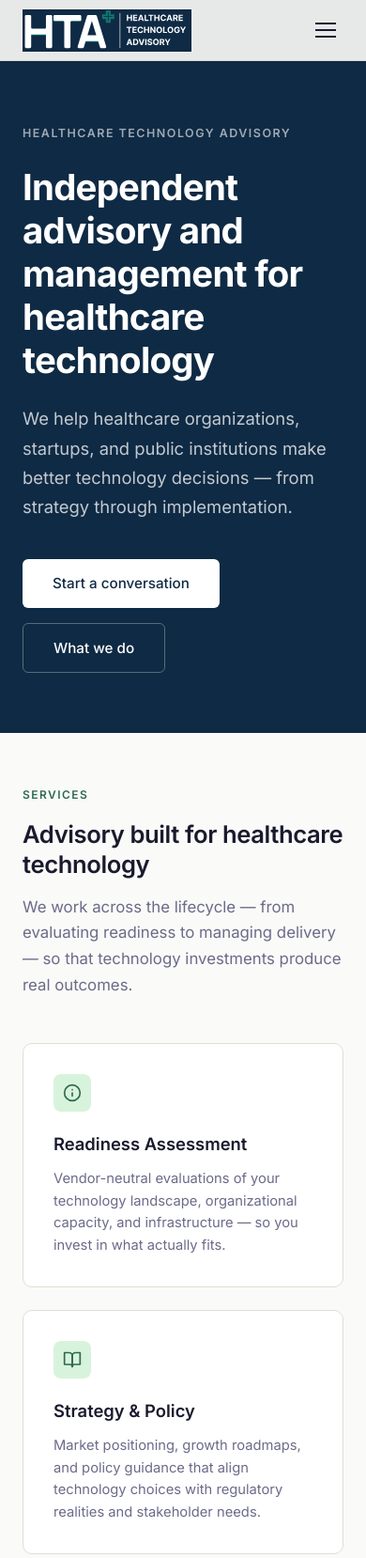
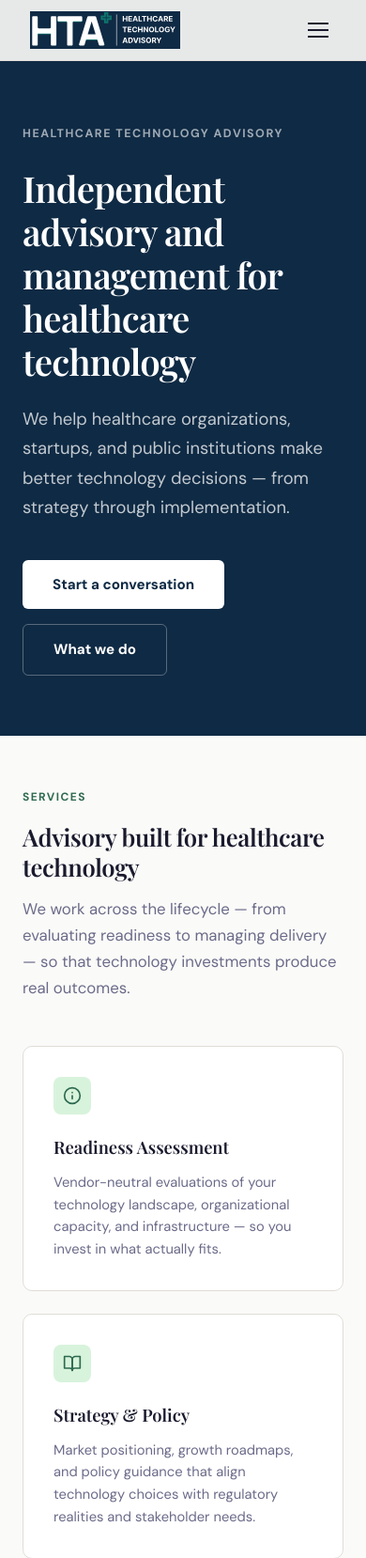
Before and after one commit to bfat-ux/HTAplus, a plain HTML site: page index.html in a window 390 px wide. Shown: the top 1658 px of the page at 94% size. Drawn offline with nearby package versions, Linux system fonts and the light colour scheme.

Commit message:
Update font styles and layout adjustments in index.html
- Replaced font families with 'DM Sans' for body text and 'Playfair Display' for display text to enhance typography.
- Adjusted various paddings and margins for improved layout consistency across sections.
- Standardized font weights for headings and buttons to create a cohesive design.
- Updated logo height and section max-width for better responsiveness and visual appeal.

```diff
--- a/index.html
+++ b/index.html
@@ -21,8 +21,7 @@
   <script>window.dataLayer=window.dataLayer||[];function gtag(){dataLayer.push(arguments);}gtag('js',new Date());gtag('config','G-XXXXXXXXXX');</script> -->
 
   <link rel="preconnect" href="https://fonts.googleapis.com">
-  <link rel="preconnect" href="https://fonts.gstatic.com" crossorigin>
-  <link href="https://fonts.googleapis.com/css2?family=Inter:wght@400;500;600;700&display=swap" rel="stylesheet">
+  <link href="https://fonts.googleapis.com/css2?family=DM+Sans:ital,wght@0,400;0,500;0,700&family=Playfair+Display:wght@400;500;600;700&display=swap" rel="stylesheet">
   <style>
     :root {
       --ink: #1a1a2e;
@@ -35,10 +34,8 @@
       --accent-bg: #d8f3dc;
       --white: #ffffff;
       --border: #e0ddd6;
-      --font-display: 'Inter', sans-serif;
-      --font-body: 'Inter', sans-serif;
-      --container-max: 1100px;
-      --container-pad: 24px;
+      --font-display: 'Playfair Display', Georgia, serif;
+      --font-body: 'DM Sans', system-ui, sans-serif;
     }
 
     * { margin: 0; padding: 0; box-sizing: border-box; }
@@ -49,17 +46,9 @@
       font-family: var(--font-body);
       color: var(--ink);
       background: var(--surface);
-      line-height: 1.6;
+      line-height: 1.65;
       -webkit-font-smoothing: antialiased;
     }
-
-    h1 { font-weight: 700; }
-
-    h2, h3 { font-weight: 600; }
-
-    p { font-weight: 400; }
-
-    button, nav { font-weight: 500; }
 
     /* ---- NAV ---- */
     nav {
@@ -76,10 +65,9 @@
     nav.scrolled { box-shadow: 0 1px 20px rgba(0,0,0,0.06); }
 
     .nav-inner {
-      max-width: var(--container-max);
+      max-width: 1120px;
       margin: 0 auto;
-      padding-left: var(--container-pad);
-      padding-right: var(--container-pad);
+      padding: 0 2rem;
       display: flex;
       align-items: center;
       justify-content: space-between;
@@ -93,7 +81,7 @@
     }
 
     .logo img {
-      height: 50px;
+      height: 44px;
       width: auto;
     }
 
@@ -151,17 +139,15 @@
 
     /* ---- HERO ---- */
     .hero {
-      padding: 10rem 0 6rem;
+      padding: 10rem 2rem 6rem;
       max-width: none;
       margin: 0;
       background: #0f2a44;
     }
 
     .hero-inner {
-      max-width: var(--container-max);
+      max-width: 1120px;
       margin: 0 auto;
-      padding-left: var(--container-pad);
-      padding-right: var(--container-pad);
     }
 
     .hero-label {
@@ -179,7 +165,7 @@
     .hero h1 {
       font-family: var(--font-display);
       font-size: clamp(2.4rem, 5vw, 3.6rem);
-      font-weight: 700;
+      font-weight: 600;
       line-height: 1.2;
       color: #ffffff;
       max-width: 720px;
@@ -214,7 +200,7 @@
       padding: 0.85rem 2rem;
       border-radius: 6px;
       text-decoration: none;
-      font-weight: 500;
+      font-weight: 600;
       font-size: 0.95rem;
       transition: background 0.2s, transform 0.15s;
     }
@@ -227,7 +213,7 @@
       padding: 0.85rem 2rem;
       border-radius: 6px;
       text-decoration: none;
-      font-weight: 500;
+      font-weight: 600;
       font-size: 0.95rem;
       border: 1.5px solid rgba(255,255,255,0.3);
       transition: border-color 0.2s, transform 0.15s;
@@ -237,14 +223,12 @@
 
     /* ---- SECTIONS ---- */
     section {
-      padding: 5rem 0;
+      padding: 5rem 2rem;
     }
 
     section .section-inner {
-      max-width: var(--container-max);
+      max-width: 1120px;
       margin: 0 auto;
-      padding-left: var(--container-pad);
-      padding-right: var(--container-pad);
     }
 
     /* Alternating section backgrounds */
@@ -268,10 +252,8 @@
     .section-divider {
       display: none;
       width: 100%;
-      max-width: var(--container-max);
+      max-width: 1120px;
       margin: 0 auto;
-      padding-left: var(--container-pad);
-      padding-right: var(--container-pad);
       border: none;
       border-top: 1px solid var(--border);
     }
@@ -384,7 +366,7 @@
 
     .approach-item h3 {
       font-size: 1rem;
-      font-weight: 600;
+      font-weight: 700;
       margin-bottom: 0.5rem;
       color: inherit;
     }
@@ -460,17 +442,15 @@
     .contact-section {
       background: #0f2a44;
       border-radius: 0;
-      padding: 5rem 0;
+      padding: 5rem 2rem;
       margin: 0;
       max-width: none;
       color: #ffffff;
     }
 
     .contact-section .section-inner {
-      max-width: var(--container-max);
+      max-width: 1120px;
       margin: 0 auto;
-      padding-left: var(--container-pad);
-      padding-right: var(--container-pad);
     }
 
     .contact-section .section-label {
@@ -502,7 +482,7 @@
     .contact-email {
       display: inline-block;
       color: #40916c;
-      font-weight: 500;
+      font-weight: 600;
       text-decoration: none;
       font-size: 1.05rem;
       transition: color 0.2s;
@@ -548,7 +528,7 @@
       padding: 0.85rem 2rem;
       border-radius: 6px;
       font-family: var(--font-body);
-      font-weight: 500;
+      font-weight: 600;
       font-size: 0.95rem;
       cursor: pointer;
       transition: background 0.2s;
@@ -582,15 +562,13 @@
     footer {
       background: #0a1f33;
       border-top: 1px solid rgba(255,255,255,0.08);
-      padding: 2rem 0;
+      padding: 2rem;
       text-align: center;
     }
 
     .footer-inner {
-      max-width: var(--container-max);
+      max-width: 1120px;
       margin: 0 auto;
-      padding-left: var(--container-pad);
-      padding-right: var(--container-pad);
       display: flex;
       justify-content: space-between;
       align-items: center;
@@ -658,11 +636,11 @@
         gap: 1rem;
       }
 
-      .hero { padding: 8rem 0 4rem; }
-      .logo img { height: 45px; }
+      .hero { padding: 8rem 1.5rem 4rem; }
+      .logo img { height: 40px; }
       .contact-grid { grid-template-columns: 1fr; }
-      .contact-section { padding: 3rem 0; }
-      section { padding: 3.5rem 0; }
+      .contact-section { padding: 3rem 1.5rem; }
+      section { padding: 3.5rem 1.5rem; }
       .footer-inner { flex-direction: column; text-align: center; }
     }
   </style>
```
